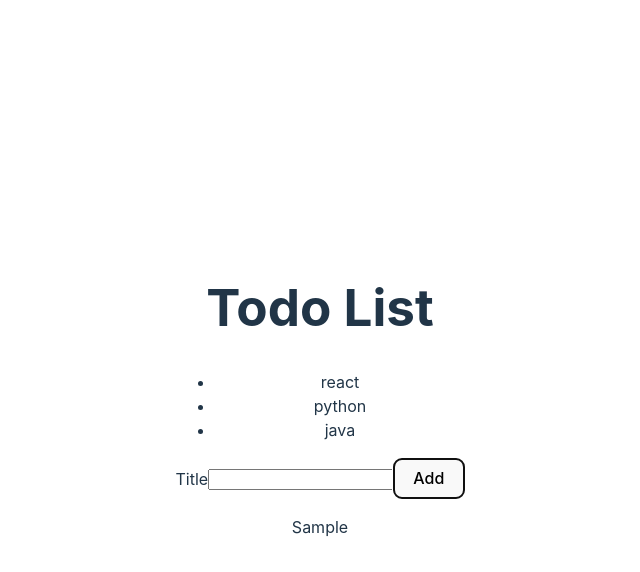
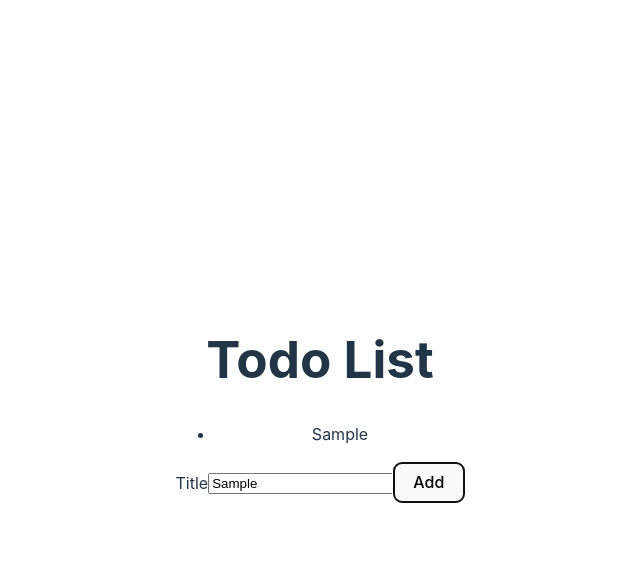
Before and after one commit to stephanielaurentjiong/react-todo, a React (Vite) app: page / in a window 1280 px wide. Both pictures are taken after typing "Sample" into the empty fields and a click on the button "Add". Shown: the top 572 px of the page, without its empty margins (320-960 px from the left). Built offline with nearby package versions, Linux system fonts and the light colour scheme.

Commit message:
Lift state + destructure props

```diff
--- a/src/AddTodoForm.jsx
+++ b/src/AddTodoForm.jsx
@@ -1,9 +1,43 @@
-function addTodoForm(props) {
+/* eslint-disable react/prop-types */
+import * as React from "react";
+
+/**
+ * Component for adding a new todo item.
+ *
+ * @param props.onAddTodo - Callback function to add a new todo.
+ *                                      Receives an object with the todo's title and id.
+ * @returns {JSX.Element} The AddTodoForm component.
+ */
+function AddTodoForm({ onAddTodo }) {
+  // Create a new state variable `todoTitle` to store the input value.
+  const [todoTitle, setTodoTitle] = React.useState("");
+
+  /**
+   * Handles changes to the input field.
+   * Updates the `todoTitle` state with the current value entered by the user.
+   *
+   * @param event The event object triggered by the input field.
+   */
+  const handleTitleChange = (event) => {
+    // Retrieve the input value from the event object.
+    const newTodoTitle = event.target.value;
+
+    // Update the `todoTitle` state with the new value.
+    setTodoTitle(newTodoTitle);
+  };
+
+  /**
+   * Handle form submission
+   *
+   * @param {*} event
+   */
   const handleAddTodo = (event) => {
+    // Prevent the default form submission behavior.
     event.preventDefault();
-    const todoTitle = event.target.title.value;
-    console.log(todoTitle);
-    props.onAddTodo(todoTitle);
+
+    // Call the onAddTodo callback handler with the new todo (title and unique id).
+    onAddTodo({ title: todoTitle, id: Date.now() });
+
     event.target.reset();
   };
 
@@ -11,11 +45,17 @@ function addTodoForm(props) {
     <>
       <form onSubmit={handleAddTodo}>
         <label htmlFor="todoTitle">Title</label>
-        <input name="title" type="text" id="todoTitle"></input>
+        <input
+          name="title"
+          type="text"
+          id="todoTitle"
+          value={todoTitle} // Pass in the  todoTitle state (which is the given title from user input)
+          onChange={handleTitleChange} // Update the state whenever the input value changes.
+        ></input>
         <button>Add</button>
       </form>
     </>
   );
 }
 
-export default addTodoForm;
+export default AddTodoForm;
--- a/src/App.jsx
+++ b/src/App.jsx
@@ -3,15 +3,35 @@ import "./App.css";
 import TodoList from "./TodoList.jsx";
 import AddTodoForm from "./AddTodoForm.jsx";
 
+/**
+ *
+ * This component manages the todo list state and handles adding new todos.
+ * It renders the `TodoList` and `AddTodoForm` components, passing necessary props.
+ *
+ */
 function App() {
-  const [newTodo, setNewTodo] = React.useState("");
+  //Create state variable with inital value empty array
+  const [todoList, setTodoList] = React.useState([]);
+
+  /**
+   * Add a new todo item to the todo list.
+   *
+   * @param {*} newTodo new todo title from user input
+   */
+  const addTodo = (newTodo) => {
+    // Update the state with the new todo added to the existing list.
+    setTodoList([...todoList, newTodo]);
+  };
 
   return (
     <>
       <h1>Todo List</h1>
-      <TodoList />
-      <AddTodoForm onAddTodo={setNewTodo} />
-      <p>{newTodo}</p>
+
+      {/* Render TodoList component and pass todoList function as a todoList prop */}
+      <TodoList todoList={todoList} />
+
+      {/* Render the AddTodoForm component and pass the addTodo function as the onAddTodo prop */}
+      <AddTodoForm onAddTodo={addTodo} />
     </>
   );
 }
--- a/src/TodoList.jsx
+++ b/src/TodoList.jsx
@@ -1,32 +1,29 @@
+/* eslint-disable react/prop-types */
 import TodoListItem from "./TodoListItem.jsx";
 
-const todolist = [
-  {
-    id: 123,
-    title: "react",
-  },
-  {
-    id: 345,
-    title: "python",
-  },
-  {
-    id: 678,
-    title: "java",
-  },
-];
 
-const TodoList = () => {
+/**
+ * Functional component to render a list of todo items.
+ *
+ * This component takes a `todoList` prop, which is an array of todo objects,
+ * and maps over it to render each todo item using the `TodoListItem` component.
+ *
+ * @param props - The props object passed to the component.
+ * @returns props.todoList - An array of todo objects to be displayed.
+ *                           Each todo object must have an `id` (unique identifier) and a `title` (string for the todo title).
+ */
+const TodoList = ({todoList}) => {
   return (
     <>
       <ul>
-        {todolist.map(function (list) {
-          return (
-            <TodoListItem key={list.id} todo={list} />
-          )
+        {/* Map over the todoList array to render each todo item */}
+        {todoList.map(function (item) {
+          // Render each todo using the TodoListItem component and provide a unique key
+          return <TodoListItem key={item.id} todo={item} />;
         })}
       </ul>
     </>
   );
-}
+};
 
 export default TodoList;
--- a/src/TodoListItem.jsx
+++ b/src/TodoListItem.jsx
@@ -1,6 +1,6 @@
 /* eslint-disable react/prop-types */
-function TodoListItem(props) {
-  return <li>{props.todo.title}</li>;
+function TodoListItem({ todo }) {
+  return <li>{todo.title}</li>;
 }
 
 export default TodoListItem;
```
